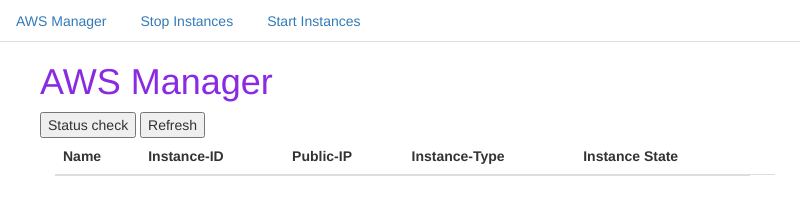
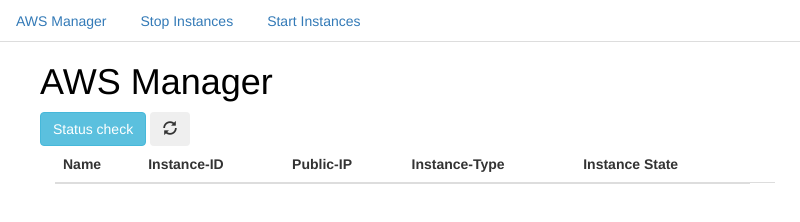
Before and after one commit to habo242/aws-electron-app, an Electron app: page index.html in a window 800 px wide. Drawn offline with nearby package versions, Linux system fonts and the light colour scheme; no server answers.

```diff
--- a/index.html
+++ b/index.html
@@ -25,9 +25,9 @@
 
 
       <div class="container">
-          <h1 style="color:blueviolet">AWS Manager</h1>
-          <button onclick="printStatuses();this.onclick=null;" >Status check</button>
-          <button onclick="location.reload();" >Refresh</button>
+          <h1 style="color:#000">AWS Manager</h1>
+          <button class="btn btn-info" onclick="printStatuses();this.onclick=null;" >Status check</button>
+          <button class="btn btn-secondary " onclick="location.reload();" ><span class="glyphicon glyphicon-refresh"></span></button>
 
 
 
```
